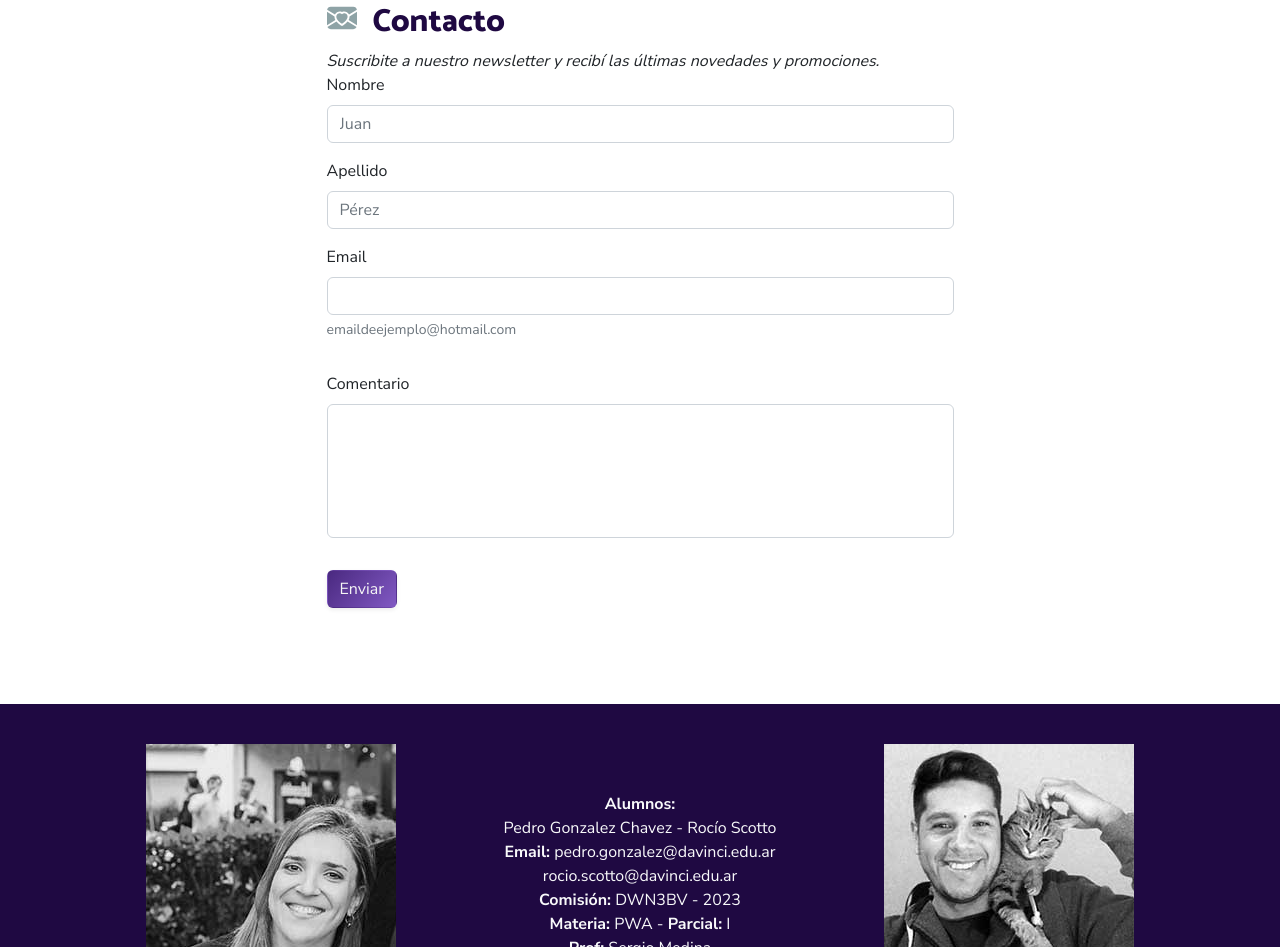
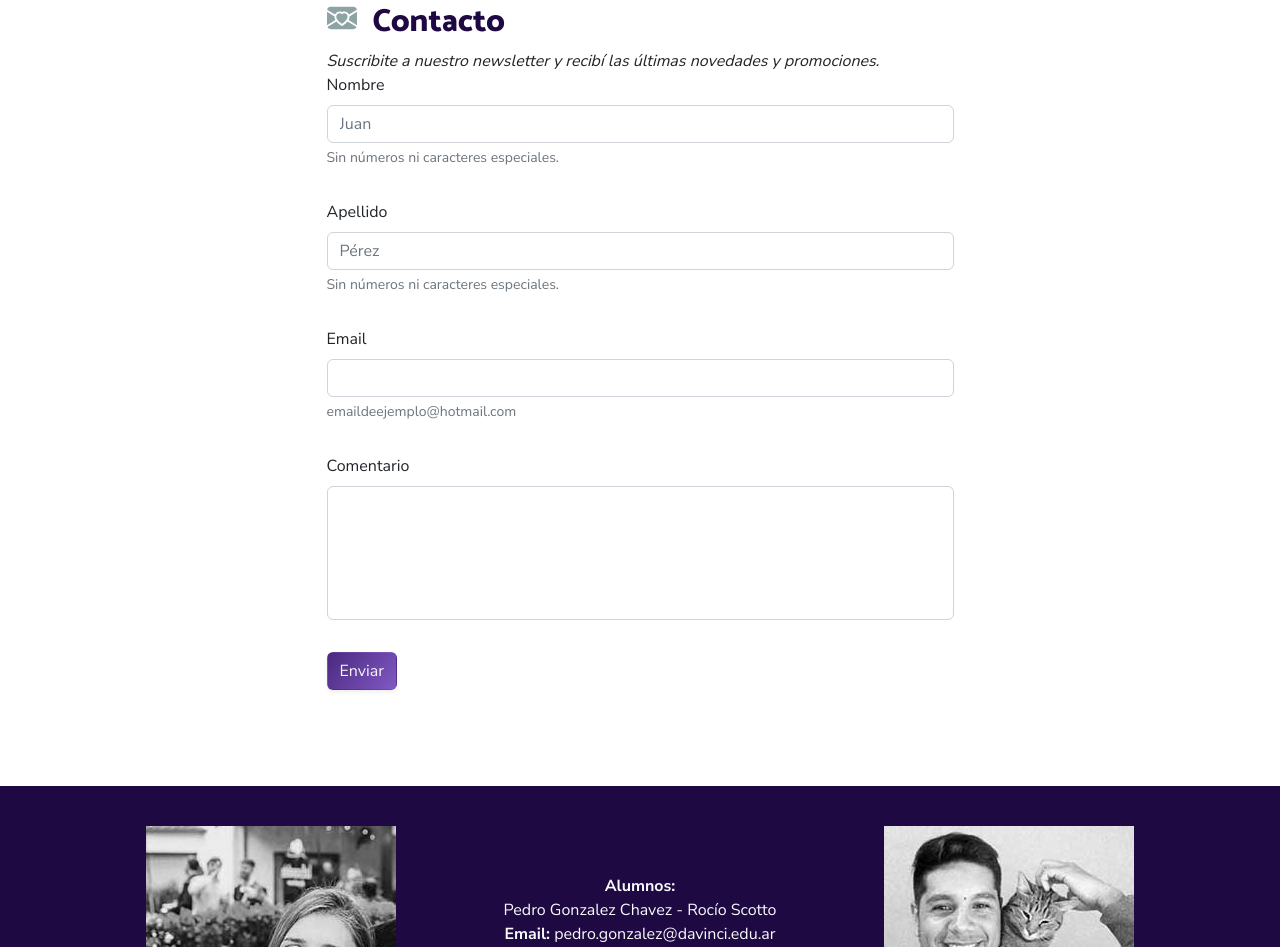
Before and after one commit to pedroGch/pwa-parcial-2-dwm3bv-gonzalez-pedro-scotto-rocio, a plain HTML site: page index.html in a window 1280 px wide. Shown: the part 1619-2566 px from the top of the page. Drawn offline with nearby package versions, Linux system fonts and the light colour scheme; no server answers.

```diff
--- a/index.html
+++ b/index.html
@@ -227,10 +227,12 @@
                         <div class="col-xxl-6">
                             <label for="inputNombre" class="form-label">Nombre</label>
                             <input type="text" class="form-control border-brown" id="inputNombre" name="inputNombre" placeholder="Juan" required>
+                            <p class="form-text" id="inputNombre">Sin números ni caracteres especiales.</p>
                         </div>
                         <div class="col-xxl-6">
                             <label for="inputApellido" class="form-label">Apellido</label>
                             <input type="text" class="form-control border-brown" id="inputApellido" name="inputApellido" placeholder="Pérez" required>
+                            <p class="form-text" id="inputApellido">Sin números ni caracteres especiales.</p>
                         </div>
                         <div class="col-12">
                             <label for="inputEmail" class="form-label">Email</label>
```
